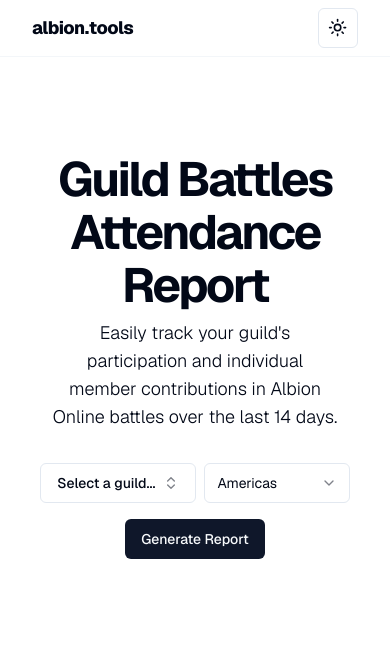
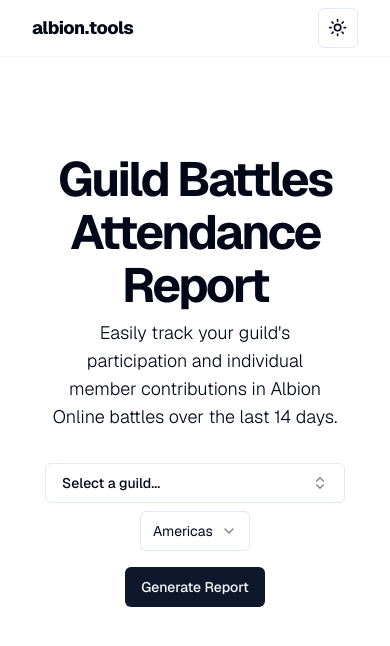
Before and after one commit to c-wide/albion-registry-website, a Next.js app: page / in a window 390 px wide. Shown: the top 646 px of the page. Built offline with nearby package versions, Linux system fonts and the light colour scheme.

Commit message:
styling and responsive fixes

```diff
--- a/components/guild-search-bar.tsx
+++ b/components/guild-search-bar.tsx
@@ -55,13 +55,13 @@ export function SearchBar({ region }: { region: AlbionRegion }) {
 					variant="outline"
 					role="combobox"
 					aria-expanded={open}
-					className="w-[200px] justify-between"
+					className="w-[300px] justify-between"
 				>
 					{selectedGuild ? selectedGuild.Name : "Select a guild..."}
 					<ChevronsUpDown className="ml-2 h-4 w-4 shrink-0 opacity-50" />
 				</Button>
 			</PopoverTrigger>
-			<PopoverContent className="w-[200px] p-0">
+			<PopoverContent className="w-[300px] p-0">
 				<Command shouldFilter={false}>
 					<CommandInput
 						placeholder="Search guilds..."
--- a/components/guild-search.tsx
+++ b/components/guild-search.tsx
@@ -57,9 +57,10 @@ export function GuildSearch() {
 
 	return (
 		<>
-			<div className="flex gap-2">
+			<div className="flex flex-col sm:flex-row gap-2">
 				<SearchBar region={region} />
 
+				<div className="flex justify-center">
 					<RegionSelector
 						currentRegion={region}
 						regionList={
@@ -67,6 +68,7 @@ export function GuildSearch() {
 						}
 						handleRegionChange={handleRegionChange}
 					/>
+				</div>
 			</div>
 
 			<div className="mt-4 flex justify-center">
--- a/components/region-selector.tsx
+++ b/components/region-selector.tsx
@@ -17,7 +17,7 @@ export function RegionSelector({
 }) {
 	return (
 		<Select value={currentRegion} onValueChange={handleRegionChange}>
-			<SelectTrigger>
+			<SelectTrigger className="w-[110px]">
 				<SelectValue />
 			</SelectTrigger>
 			<SelectContent>
```
Lines whose indentation alone changed are shown as unchanged.
